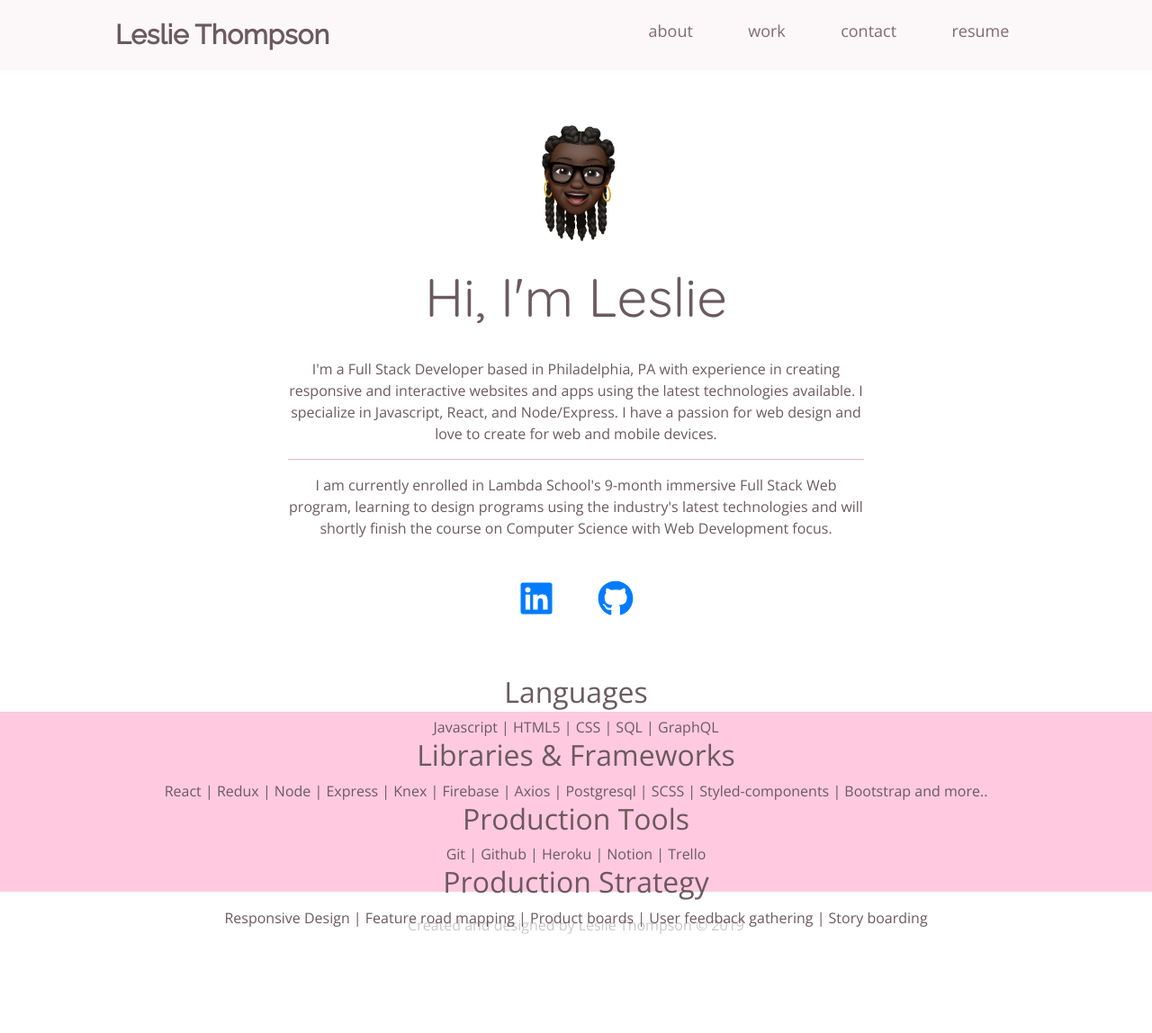
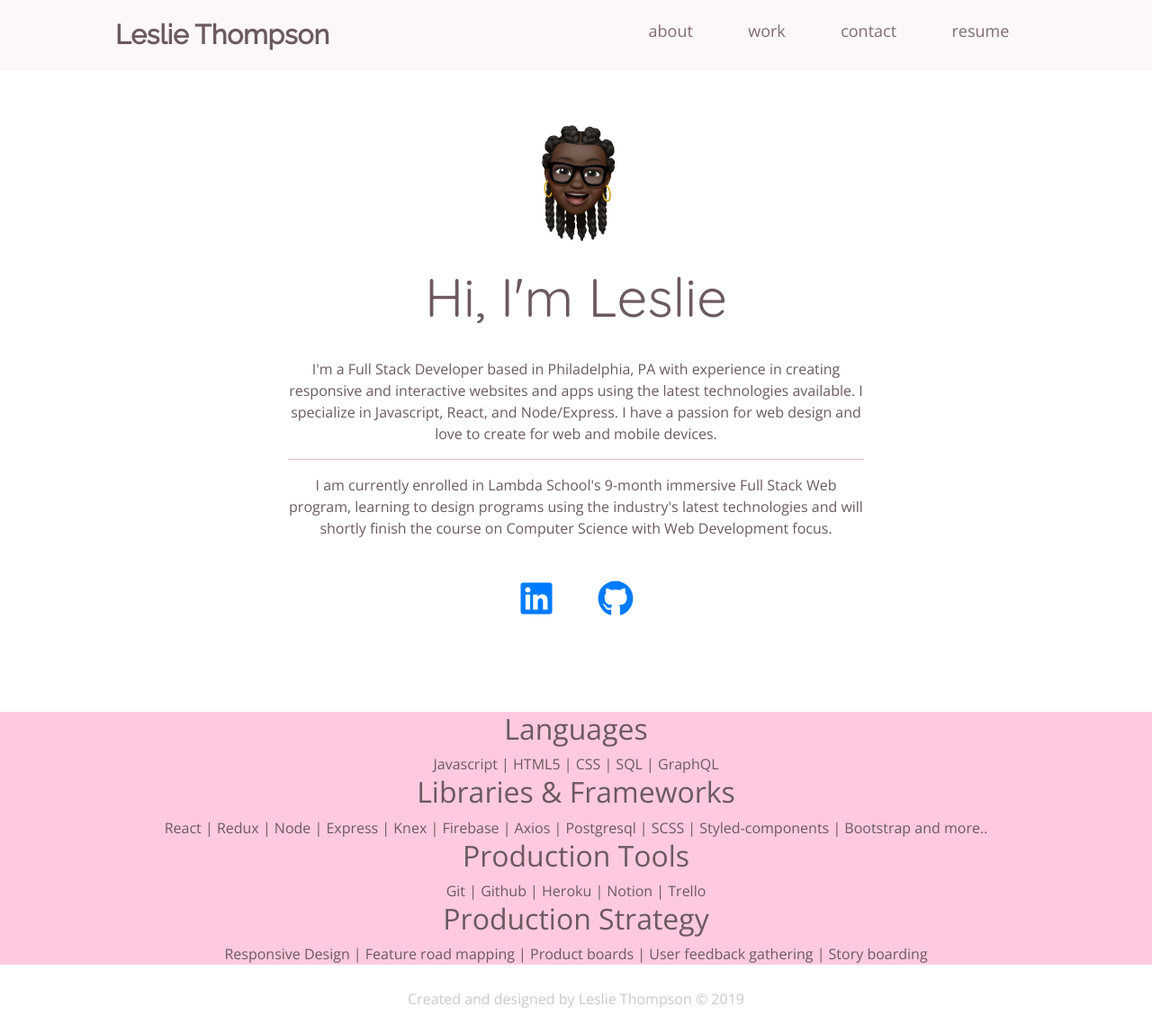
Before and after one commit to LCRT215/Portfolio, a React (Create React App) app: page / in a window 1280 px wide. Shown: the whole page at 90% size. Before the commit the page ends 1066 px from the top, so only its background shows below. Built offline with nearby package versions, Linux system fonts and the light colour scheme; a web font is replaced by a local one.

Commit message:
home update

```diff
--- a/src/components/Home/Home.css
+++ b/src/components/Home/Home.css
@@ -21,7 +21,7 @@
   margin-top: 40px;
 }
 .sections {
-  height: 200px;
+  height: 100%;
   width: 100%;
   display: flex;
   justify-content: center;
```
